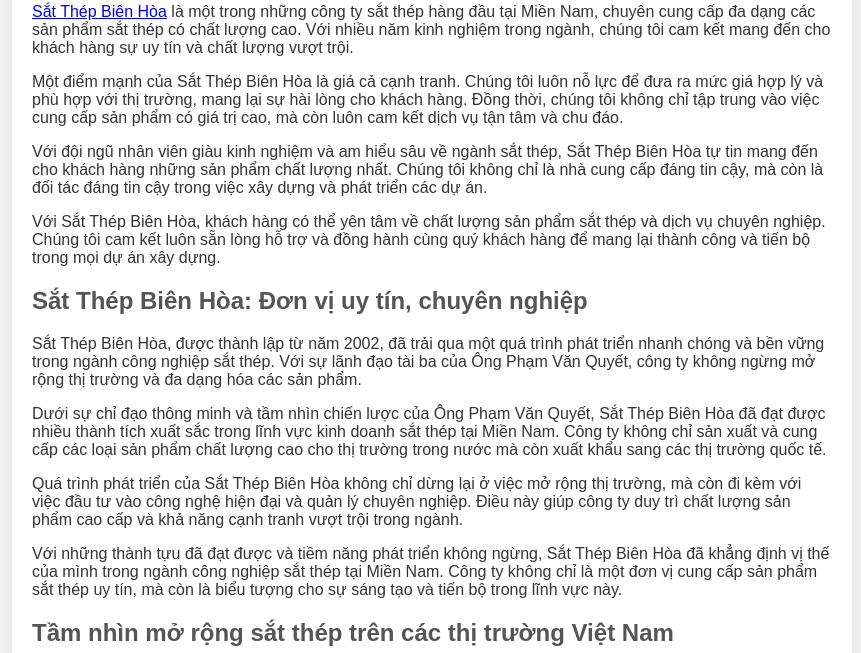
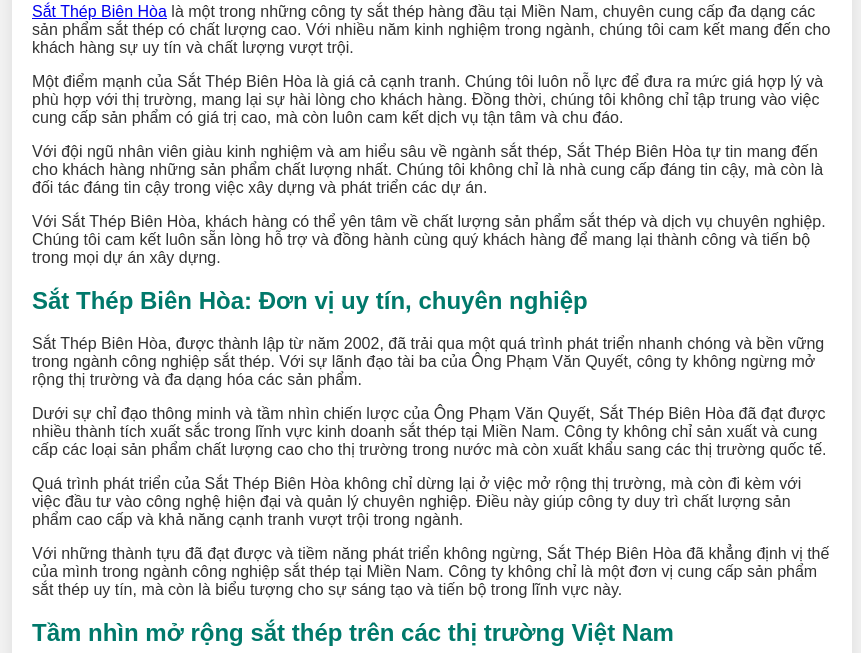
Before and after one commit to satthepdongnai/satthepdongnai, a plain HTML site: page index.html in a window 1280 px wide. Shown: the part 147-800 px from the top of the page, without its empty margins (208-1069 px from the left). Drawn offline with Linux system fonts and the light colour scheme.

Commit message:
Update index.html

```diff
--- a/index.html
+++ b/index.html
@@ -35,7 +35,7 @@
         }
 
         h2 {
-            color: #555;
+            color: #00796b;
         }
 
         h3 {
```
